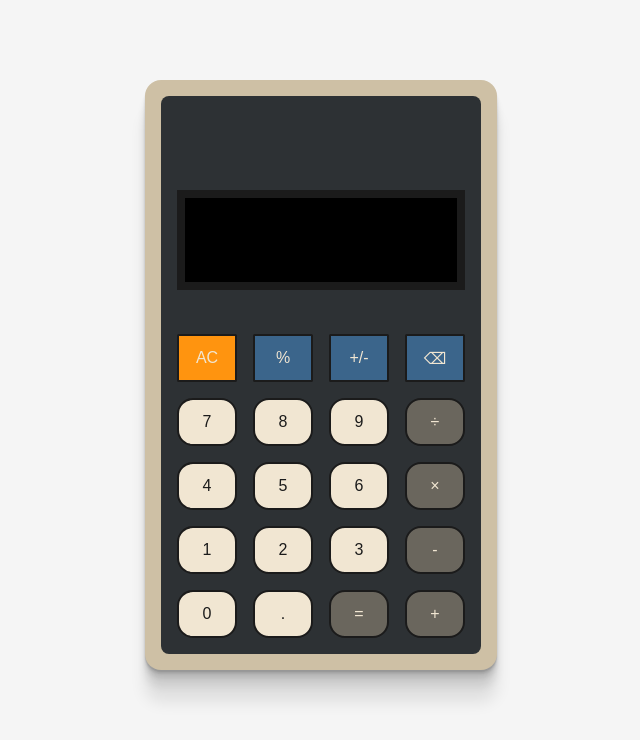
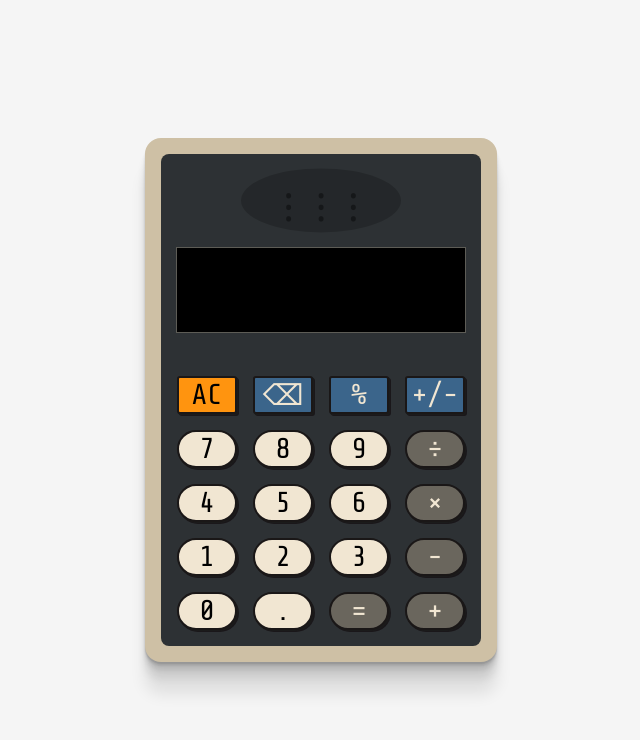
Before and after one commit to max-makk/calculator, a plain HTML site: page index.html in a window 1280 px wide. Shown: the whole page, without its empty margins (319-959 px from the left). Drawn offline with nearby package versions, Linux system fonts and the light colour scheme.

Commit message:
change effects of pressing buttons and add new font family

```diff
--- a/index.html
+++ b/index.html
@@ -4,9 +4,11 @@
     <meta charset="UTF-8" />
     <meta name="viewport" content="width=device-width, initial-scale=1" />
     <title>Calculator</title>
-    <link rel="preconnect" href="https://fonts.gstatic.com" />
+
+    <link rel="preconnect" href="https://fonts.googleapis.com" />
+    <link rel="preconnect" href="https://fonts.gstatic.com" crossorigin />
     <link
-      href="https://fonts.googleapis.com/css2?family=VT323&display=swap"
+      href="https://fonts.googleapis.com/css2?family=Share+Tech+Mono&display=swap"
       rel="stylesheet"
     />
     <link href="style.css" rel="stylesheet" />
@@ -17,9 +19,9 @@
         <div class="display"><span class="num_wrapper blink"></span></div>
 
         <button id="ac" class="orange">AC</button>
+        <button id="backspace" class="blue">&#9003;</button>
         <button id="perc" class="blue">%</button>
         <button id="plusminus" class="blue">+/-</button>
-        <button id="backspace" class="blue">&#x232b;</button>
         <button id="7" data-num="7" class="white">7</button>
         <button id="8" data-num="8" class="white">8</button>
         <button id="9" data-num="9" class="white">9</button>
--- a/script.js
+++ b/script.js
@@ -47,7 +47,7 @@ function updateDisplay() {
     newOp = " + ";
   }
   let arr = [...firstNum, newOp, ...secondNum];
-  display.textContent = arr.join("").slice(-12);
+  display.textContent = arr.join("").slice(-9);
 }
 
 allClear.addEventListener("click", () => {
--- a/style.css
+++ b/style.css
@@ -1,5 +1,6 @@
 :root {
   box-sizing: border-box;
+  font-size: 1em;
 
   --orange: #ff940f;
   --white: #f1e6d2;
@@ -7,7 +8,13 @@
   --grey: #6a665d;
   --front-color: #2d3134;
   --calc-color: #cec0a5;
-  --black: #1b1b1b;
+  --dark: #1b1b1b;
+}
+
+@media screen and (max-width: 798px) {
+  :root {
+    font-size: 1.2em;
+  }
 }
 
 *,
@@ -19,7 +26,8 @@
 }
 
 body {
-  font-family: "VT323", monospace;
+  height: 100vh;
+  font-family: "Share Tech Mono", monospace;
   background: whitesmoke;
   display: flex;
   align-items: center;
@@ -27,7 +35,7 @@ body {
 }
 
 .calculator {
-  margin-top: 10vh;
+  position: relative;
   width: 22em;
   background: var(--calc-color);
   padding: 1em;
@@ -35,6 +43,30 @@ body {
   box-shadow: rgba(0, 0, 0, 0.09) 0px 2px 1px, rgba(0, 0, 0, 0.09) 0px 4px 2px,
     rgba(0, 0, 0, 0.09) 0px 8px 4px, rgba(0, 0, 0, 0.09) 0px 16px 8px,
     rgba(0, 0, 0, 0.09) 0px 32px 16px;
+}
+
+.calculator::before {
+  position: absolute;
+  display: block;
+  content: "";
+  width: 10em;
+  height: 4em;
+  left: 50%;
+  transform: translate(-50%, 0.9em);
+  border-radius: 100%;
+  background-color: rgba(0, 0, 0, 0.2);
+}
+
+.calculator::after {
+  top: 0;
+  position: absolute;
+  display: block;
+  content: "\205D    \205D    \205D";
+  color: rgba(0, 0, 0, 0.4);
+  font-size: 2.5rem;
+  left: 50%;
+  transform: translate(-50%, 1em);
+  border-radius: 100%;
 }
 
 .calculator_wrapper {
@@ -61,6 +93,7 @@ body {
   color: #00fffc;
   animation: pulsate 0.6s cubic-bezier(1, 0, 0, 1) infinite alternate;
   text-align: right;
+  outline: 1px solid rgba(206, 192, 165, 0.3);
 }
 
 .num_wrapper {
@@ -72,10 +105,35 @@ body {
 }
 
 button {
+  border: 2px solid #1a1717;
+  border-radius: 1em;
+  box-shadow: 1px 1px var(--dark), 2px 2px #1a171a;
+  color: #fff;
+  position: relative;
+  text-transform: uppercase;
+  transition: transform 0.2s linear, box-shadow 0.2s linear;
+  font-family: inherit;
+  font-size: 1.8rem;
+
+  cursor: pointer;
+}
+
+button:hover {
+  transition: transform 250ms cubic-bezier(0.3, 0.7, 0.4, 1.5);
+  animation: upDown 0.1s;
+}
+
+button:active {
+  transform: translate(2px, 2px);
+  box-shadow: 0 0 var(--dark), 0 0 black;
+}
+
+/*
+button {
   cursor: pointer;
   border-radius: 1em;
   height: 3em;
-  border: 2px solid var(--black);
+  border: 2px solid var(--dark);
   font-size: inherit;
   transition: transform 600ms cubic-bezier(0.3, 0.7, 0.4, 1);
 }
@@ -92,6 +150,8 @@ button:active {
   opacity: 0.9;
   transition: transform 34ms;
 }
+
+*/
 
 .orange,
 .blue {
@@ -116,6 +176,7 @@ button:active {
 .orange {
   background: var(--orange);
   color: var(--white);
+  color: black;
 }
 
 @keyframes blink {
@@ -124,7 +185,7 @@ button:active {
     border-color: transparent;
   }
   50% {
-    border-color: #fff;
+    border-color: #00fffc;
   }
 }
 
@@ -133,3 +194,13 @@ button:active {
     opacity: 0.9;
   }
 }
+
+@keyframes upDown {
+  from {
+    transform: translateY(-1px);
+  }
+
+  to {
+    transform: translateY(1px);
+  }
+}
```
